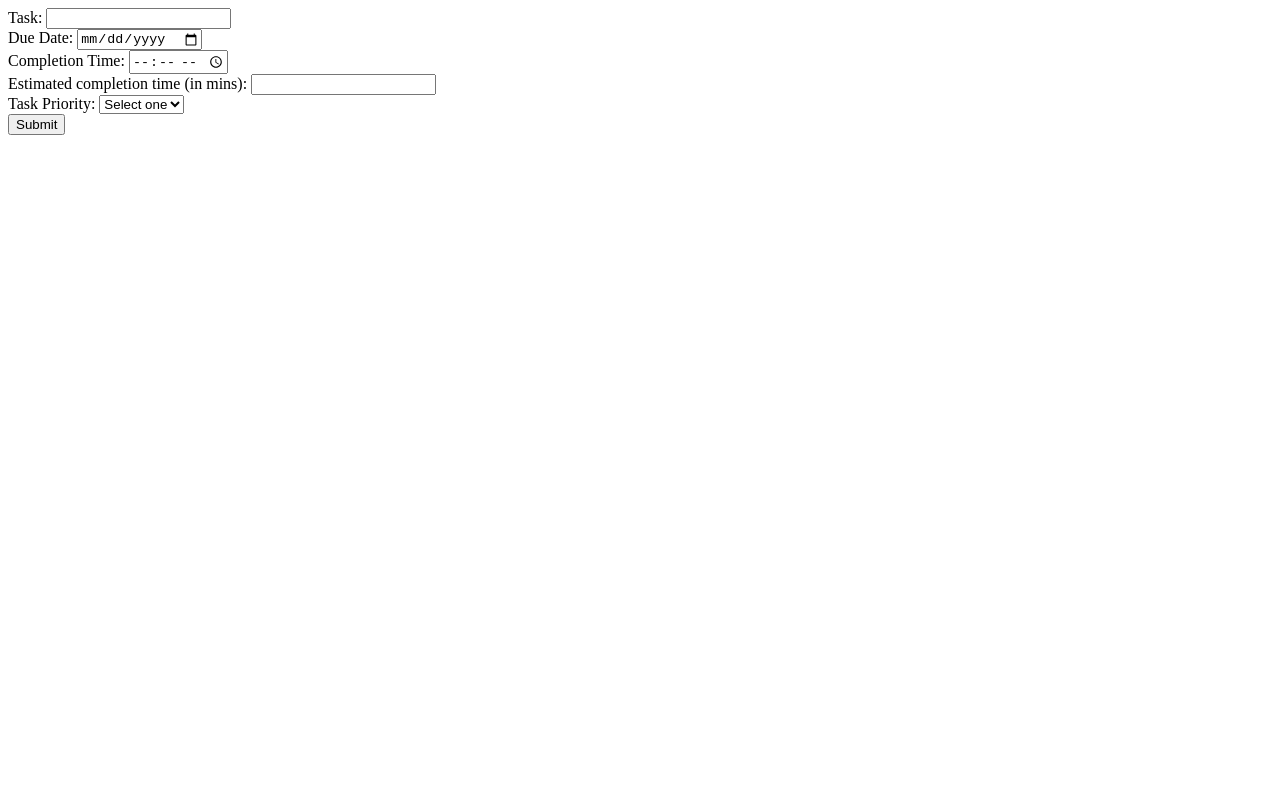
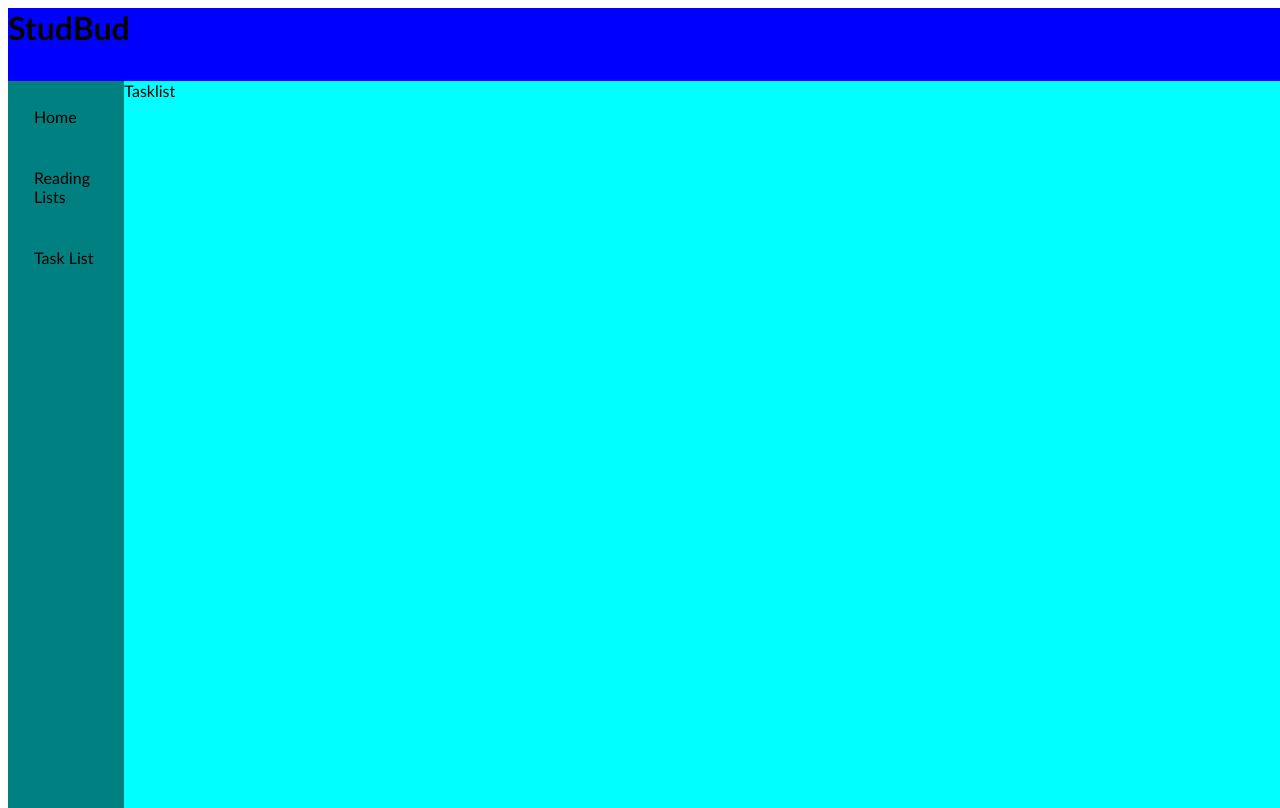
Before and after one commit to patcodingthing/studbud, a website: page public/tasklist.html in a window 1280 px wide. Drawn offline with Linux system fonts and the light colour scheme.

Commit message:
Updated CSS GRID

```diff
--- a/public/style.css
+++ b/public/style.css
@@ -1,48 +1,69 @@
-.header{
-    background-color: #000a65;
-    width: 100%;
-    height: 100px;
+html, body {
+  height: 100%;
+  width: 100%;
 }
 
-h1{
-    color: white;
+h1, h2, h3, p {
+  font-family: calibri;
+  padding: 0;
+  margin: 0;
 }
 
-.sidebar{
-    margin: 0;
-    padding: 0;
-    width: 200px;
-    background-color: #000a65;
-    position: fixed;
-    height: 100%;
-    overflow: auto;
+.main-container{
+  display: grid;
+  height: 100vh;
+  width: 100vw;
+
+  grid-template-columns: 0.1fr 1fr;
+  grid-template-rows: 0.1fr 1fr;
+  grid-template-areas:
+    "header header"
+    "nav content"
 }
 
-.sidebar a {
-    display: block;
-    color: rgb(255, 255, 255);
-    padding: 16px;
-    text-decoration: none;
+header {
+  background-color: blue;
+  grid-area: header;
+
 }
 
+nav {
+  background-color: teal;
+  grid-area: nav;
 
-.sidebar a.active {
-    background-color: rgb(0,28,171);
-    color: white;
 }
 
-
-.sidebar a:hover:not(.active) {
-    background-color: rgb(0, 28, 171);
-    color: white;
+a {
+  display: block;
+  color: black;
+  padding: 16px;
+  text-decoration: none;
+  font-family: calibri;
+  margin: 10px;
 }
 
-@media screen and (max-width: 700px) {
-    .sidebar {
-        width: 100%;
-        height: auto;
-        position: relative;
+a.active {
+  background-color: #04AA6D;
+  color: white;
+}
 
-    }
-    .sidebar a {float: left;}
+a:hover:not(.active) {
+  background-color: #555;
+  color: white;
 }
+
+.content {
+  background-color: cyan;
+  grid-area: content;
+}
+
+@media only screen and (max-width: 600px){
+  .main-container {
+    grid-template-columns: 1fr;
+    grid-template-rows: 0.1fr 0.1fr 1fr;
+    grid-template-areas:
+      "header"
+      "nav"
+      "content";
+  }
+}
--- a/public/tasklist.html
+++ b/public/tasklist.html
@@ -1,48 +1,28 @@
 <!DOCTYPE html>
 <html>
-  <head>
-    <meta charset="utf-8">
-    <meta name="viewport" content="width=device-width">
-    <title>Tasklist</title>
-    <link href="style.css" rel="stylesheet" type="text/css" />
-  </head>
-  <body>
-    <form id="taskform">
-      <label for="task">Task:</label>
-      <input type="text" name="task" id="taskInput">
 
-      <br>
-    <!-- Date input -->
-      <label for="dueDate">Due Date: </label>
-      <input type="date" name="dueDate" id="dueDateInput">
-      <br>
-    <!-- Time input -->
-    <label for="completionTime">Completion Time: </label>
-      <input type="time" name="completionTime" id="completionTimeInput">
+<head>
+  <meta charset="utf-8">
+  <meta name="viewport" content="width=device-width">
+  <title>Studbud</title>
+  <link href="style.css" rel="stylesheet" type="text/css" />
+</head>
 
-      <br>
+<body>
 
-    <label for="estimatedTime">Estimated completion time (in mins):</label>
-    <input type="number" name="estimatedTime" id="estimatedTimeInput">
-    <!-- Priority -->
-    <br>
+  <div class = "main-container">
+    <header><h1>StudBud</h1></header>
 
-    <label for="priority">Task Priority:</label>
-    <select name="prority" id="priorityInput">
-      <option value="">Select one</option>
-      <option value="Low">Low</option>
-      <option value="Medium">Medium</option>
-      <option value="High">High</option>
-    </select>
+    <nav>
+      <a href="index.html">Home</a>
+      <a href="readinglist.html">Reading Lists</a>
+      <a href="tasklist.html">Task List</a>
+    </nav>
 
-    <br>
+    <div class = "content"><p>Tasklist</p></div>
+  </div>
 
-      <button type="submit">Submit</button>
-    </form>
-    <ul id="tasklist">
-    </ul>
-    <script src="script.js"></script>
-    <!-- Swap the scripts to see the working solution -->
-    <!-- <script src="solution.js"></script> -->
-  </body>
+  <script src="script.js"></script>
+</body>
+
 </html>
```
Also changed, not shown: public/index.html (+13 -7 lines), public/readinglist.html (+16 -2 lines).
